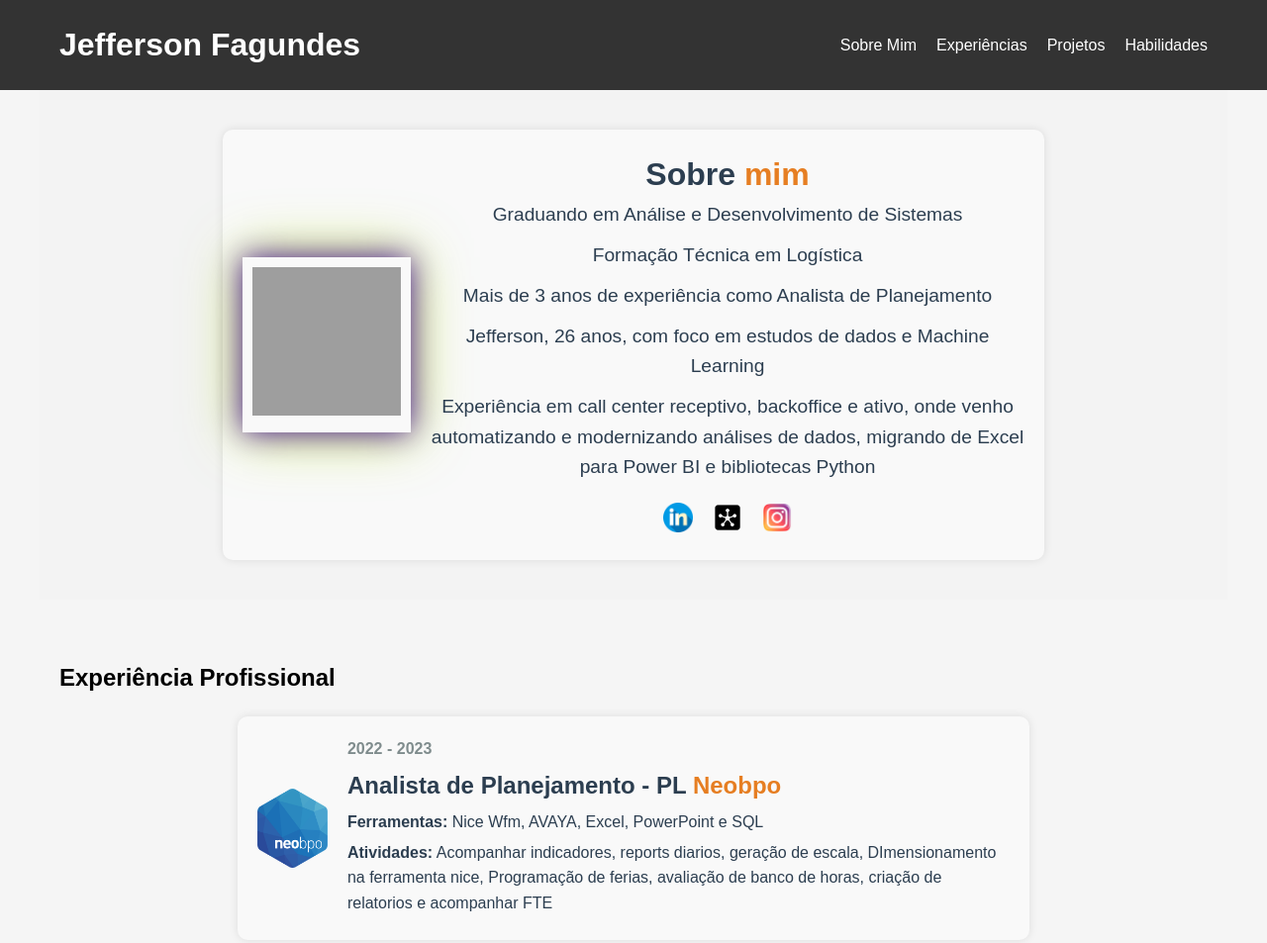
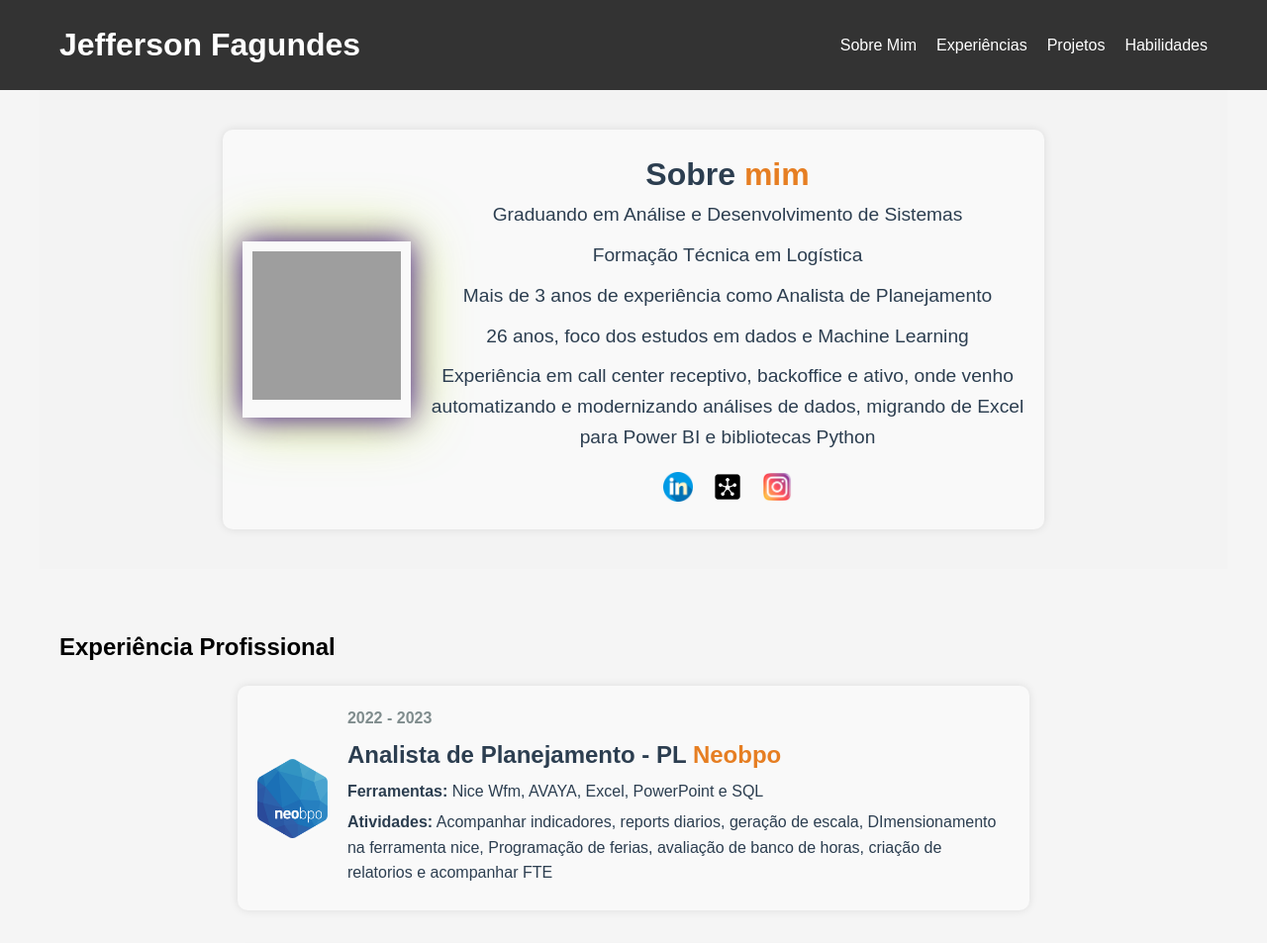
Before and after one commit to jefffagundes/jefffagundes.github.io, a plain HTML site: page index.html in a window 1280 px wide. Shown: the top 953 px of the page at 99% size. Drawn offline with Linux system fonts and the light colour scheme; grey boxes are pictures that could not be loaded.

Commit message:
Update index.html

```diff
--- a/index.html
+++ b/index.html
@@ -40,7 +40,7 @@
                     <li>Graduando em Análise e Desenvolvimento de Sistemas</li>
                     <li>Formação Técnica em Logística</li>
                     <li>Mais de 3 anos de experiência como Analista de Planejamento</li>
-                    <li>Jefferson, 26 anos, com foco em estudos de dados e Machine Learning</li>
+                    <li> 26 anos, foco dos estudos em dados e Machine Learning</li>
                     <li>Experiência em call center receptivo, backoffice e ativo, onde venho automatizando e
                         modernizando análises de dados, migrando de Excel para Power BI e bibliotecas Python</li>
                 </ul>
```
